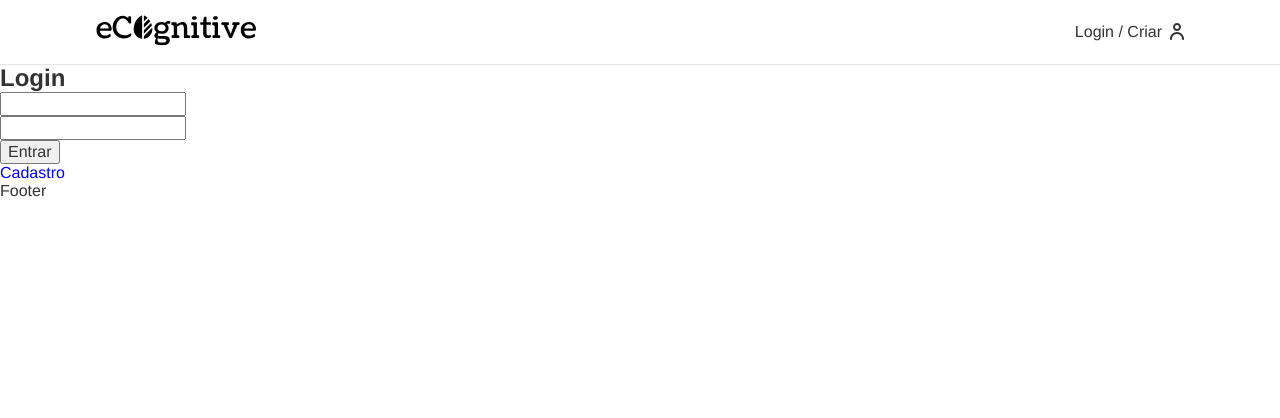
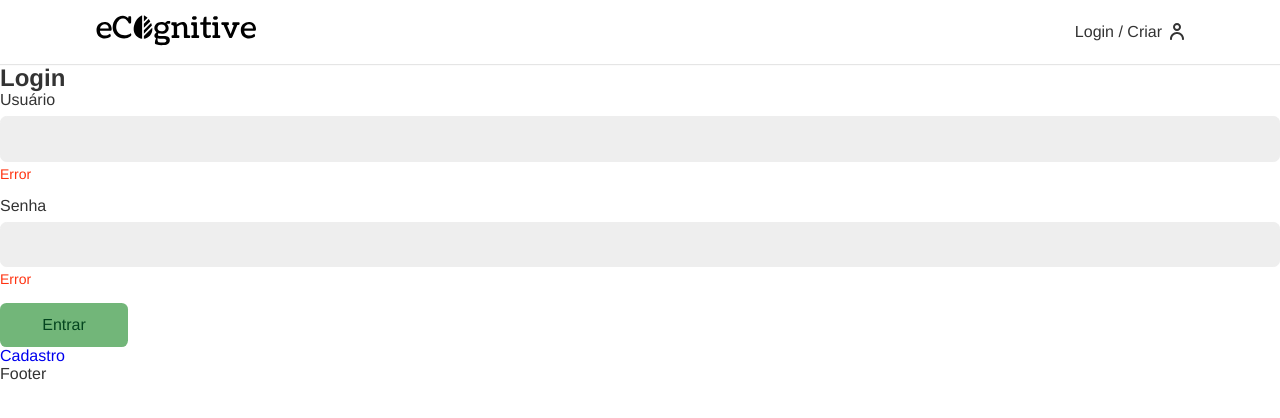
Before and after one commit to DyegoIthalo/eCOgnitive, a React (Create React App) app: page /login in a window 1280 px wide. Shown: the top 418 px of the page. Built offline with nearby package versions, Linux system fonts and the light colour scheme.

Commit message:
componentes input e button

```diff
--- /dev/null
+++ b/src/Components/Form/Button.js
@@ -0,0 +1,12 @@
+import React from "react";
+import styles from "./Button.module.css";
+
+const Button = ({ children, ...props }) => {
+  return (
+    <button {...props} className={styles.button}>
+      {children}
+    </button>
+  );
+};
+
+export default Button;
--- /dev/null
+++ b/src/Components/Form/Button.module.css
@@ -0,0 +1,24 @@
+.button {
+  font-size: 1rem;
+  font-family: var(--type-first);
+  cursor: pointer;
+  border: none;
+  border-radius: 0.4rem;
+  background: #72b679;
+  color: #04451f;
+  min-width: 8rem;
+  padding: 0.8rem 1.2rem;
+  box-sizing: border-box;
+  transition: 0.1s;
+}
+
+.button:hover,
+.button:focus {
+  outline: none;
+  box-shadow: 0 0 0 3px #def7e1, 0 0 0 4px #72b679;
+}
+
+.button:disabled {
+  opacity: 0.5;
+  cursor: wait;
+}
--- /dev/null
+++ b/src/Components/Form/Input.js
@@ -0,0 +1,16 @@
+import React from "react";
+import styles from "./Input.module.css";
+
+const Input = ({ label, type, name }) => {
+  return (
+    <div className={styles.wrapper}>
+      <label htmlFor={name} className={styles.label}>
+        {label}
+      </label>
+      <input id={name} name={name} className={styles.input} type={type} />
+      <p className={styles.error}>Error</p>
+    </div>
+  );
+};
+
+export default Input;
--- /dev/null
+++ b/src/Components/Form/Input.module.css
@@ -0,0 +1,35 @@
+.wrapper {
+  margin-bottom: 1rem;
+}
+
+.input {
+  border: 1px solid #eeeeee;
+  display: block;
+  width: 100%;
+  font-size: 1rem;
+  padding: 0.8rem;
+  border-radius: 0.4rem;
+  background: #eeeeee;
+  transition: 0.2s;
+}
+
+.input:hover,
+.input:focus {
+  outline: none;
+  border-color: #72b679;
+  background: #ffffff;
+  box-shadow: 0 0 0 3px #def7e1;
+}
+
+.label {
+  display: block;
+  font-size: 1rem;
+  line-height: 1;
+  padding-bottom: 0.5rem;
+}
+
+.error {
+  color: #f31;
+  font-size: 0.875rem;
+  margin-top: 0.25rem;
+}
--- a/src/Components/Login/LoginForm.js
+++ b/src/Components/Login/LoginForm.js
@@ -1,5 +1,7 @@
 import React from "react";
 import { Link } from "react-router-dom";
+import Input from "../Form/Input";
+import Button from "../Form/Button";
 
 const LoginForm = () => {
   const [username, setUsername] = React.useState("");
@@ -27,17 +29,9 @@
     <section>
       <h1>Login</h1>
       <form action="" onSubmit={handleSubmit}>
-        <input
-          type="text"
-          value={username}
-          onChange={({ target }) => setUsername(target.value)}
-        />
-        <input
-          type="text"
-          value={password}
-          onChange={({ target }) => setPassword(target.value)}
-        />
-        <button>Entrar</button>
+        <Input label="Usuário" type="text" name="username" />
+        <Input label="Senha" type="password" name="password" />
+        <Button>Entrar</Button>
       </form>
       <Link to="/login/criar">Cadastro</Link>
     </section>
```
